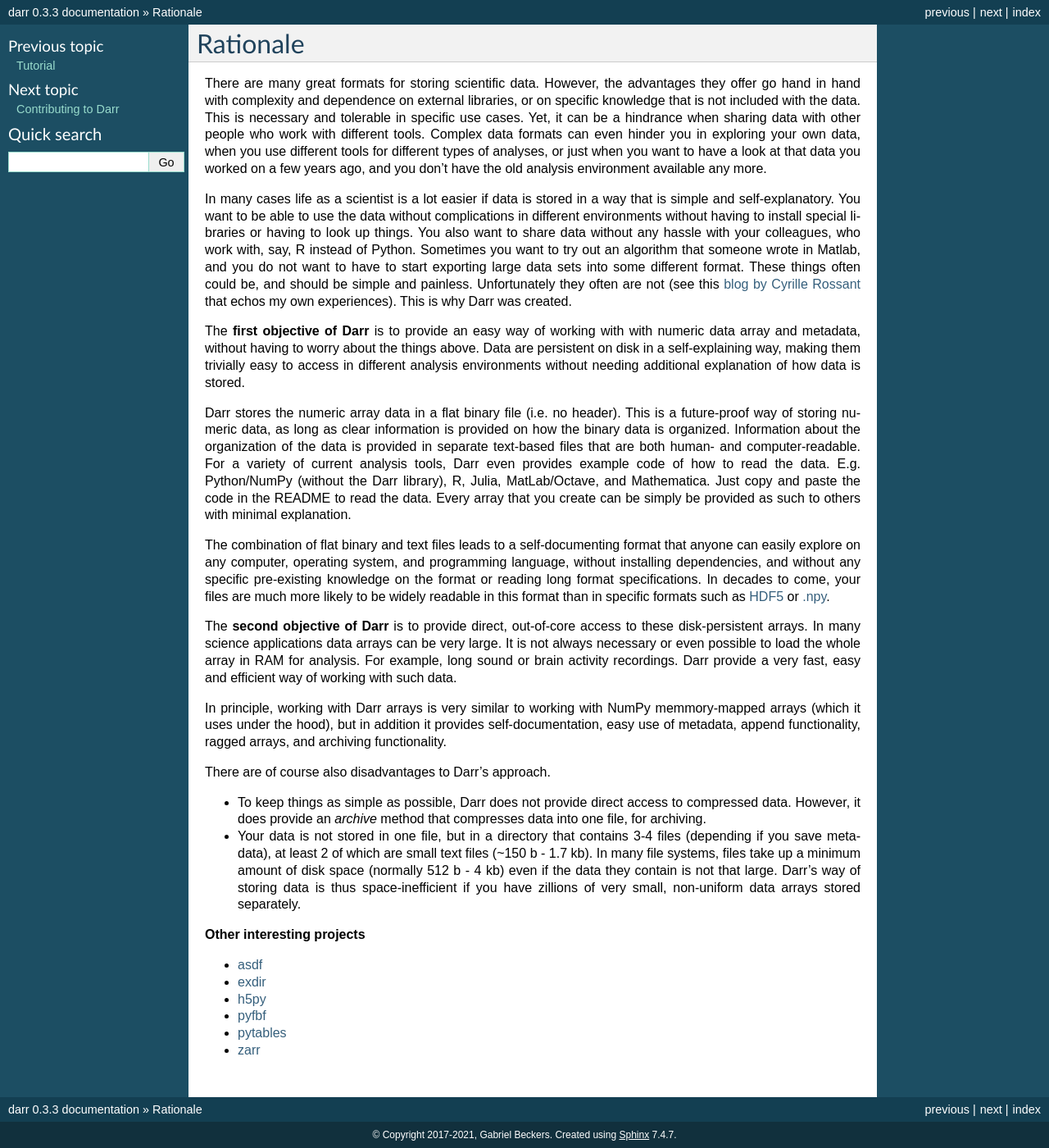
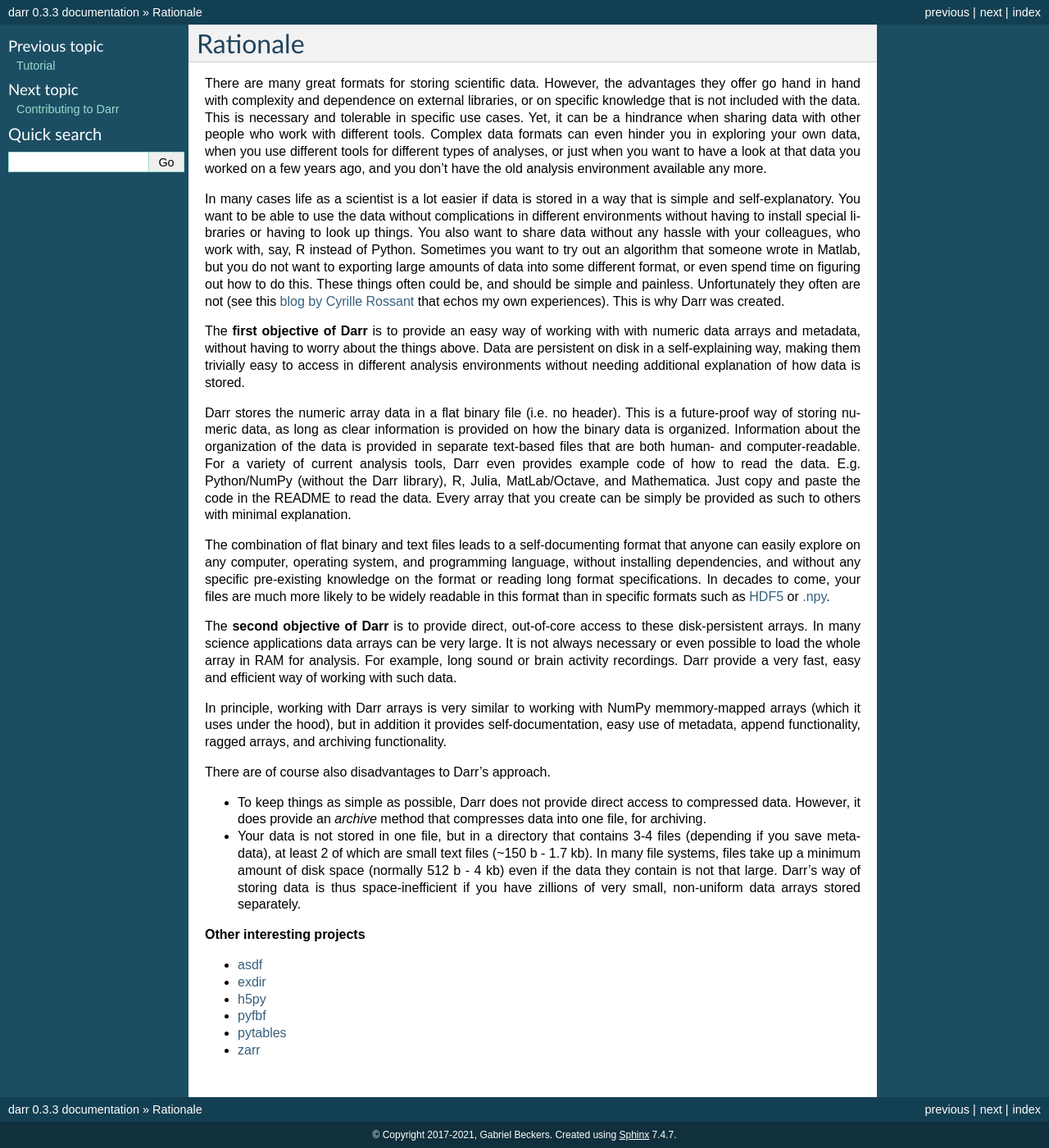
Before and after one commit to gbeckers/Darr, a Sphinx documentation site: the page built from docs/rationale.rst, in a window 1280 px wide. Shown: the whole page at 82% size. Built offline with Sphinx 7.4.7, drawn with Linux system fonts in a browser that asks for light colours.

```diff
--- a/docs/rationale.rst
+++ b/docs/rationale.rst
@@ -17,14 +17,15 @@ without complications in different environments without having to install
 special libraries or having to look up things. You also want to share data
 without any hassle with your colleagues, who work with, say, R
 instead of Python. Sometimes you want to try out an algorithm that someone
-wrote in Matlab, and you do not want to have to start exporting large data
-sets into some different format. These things often could be, and should be
-simple and painless. Unfortunately they often are not (see this `blog by
-Cyrille Rossant <http://cyrille.rossant.net/moving-away-hdf5/>`__ that echos
-my own experiences). This is why Darr was created.
+wrote in Matlab, but you do not want to exporting large amounts of data into
+some different format, or even spend time on figuring out how to do this.
+These things often could be, and should be simple and painless. Unfortunately
+they often are not (see this
+`blog by Cyrille Rossant <http://cyrille.rossant.net/moving-away-hdf5/>`__
+that echos my own experiences). This is why Darr was created.
 
 The **first objective of Darr** is to provide an easy way of working with
-with numeric data array and metadata, without having to worry about the
+with numeric data arrays and metadata, without having to worry about the
 things above. Data are persistent on disk in a self-explaining way, making
 them trivially easy to access in different analysis environments without
 needing additional explanation of how data is stored.
```
Also changed, not shown: README.rst (+21 -24 lines), docs/index.rst (+21 -24 lines).
